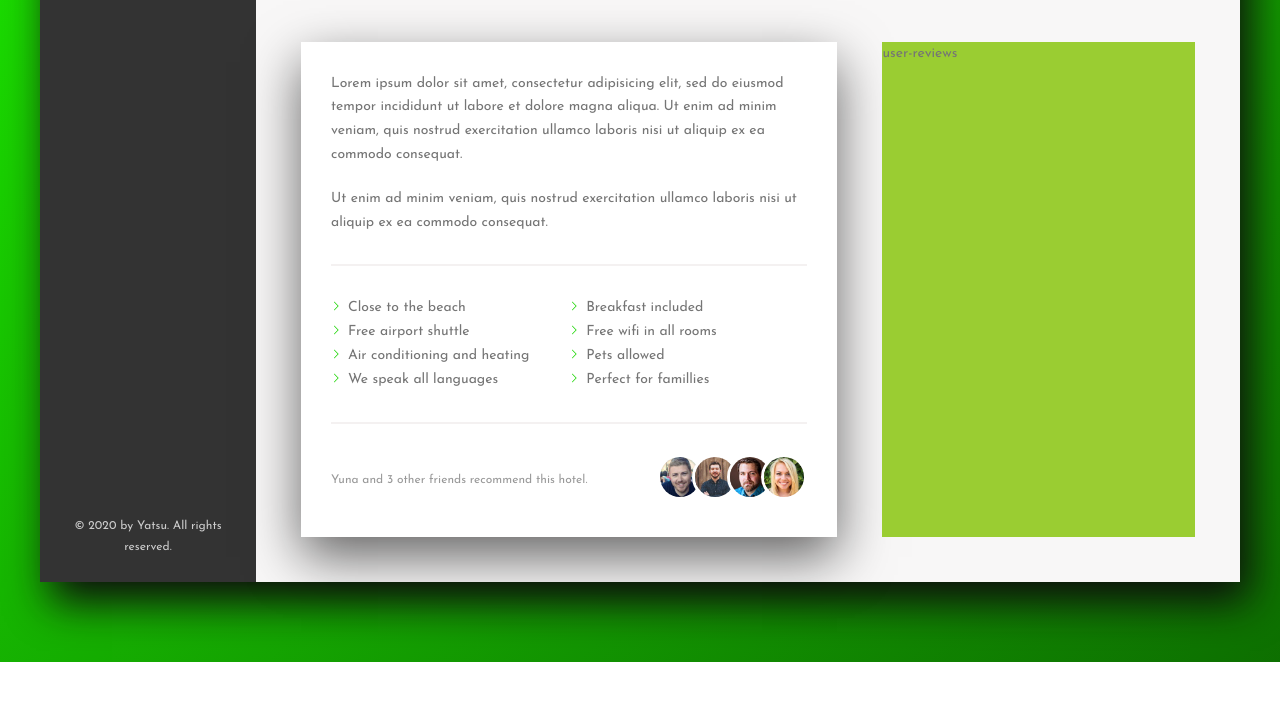
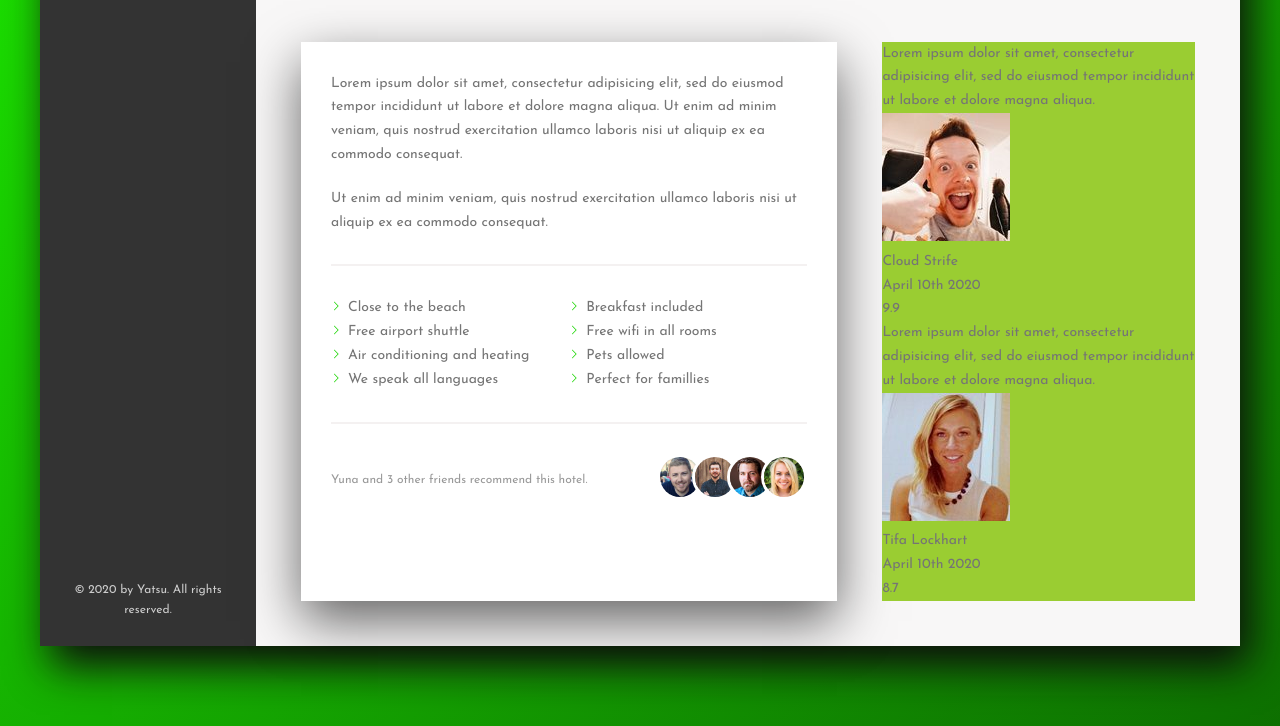
Before and after one commit to jakubfolta/Webpage-Yatsu, a website: page index.html in a window 1280 px wide. Shown: the part 428-1154 px from the top of the page. Before the commit the page ends 1090 px from the top, so only its background shows below. Drawn offline with Linux system fonts and the light colour scheme.

Commit message:
Build review section html layout

```diff
--- a/index.html
+++ b/index.html
@@ -184,7 +184,35 @@
               </div>
 
               <div class="user-reviews">
-                user-reviews
+                <figure class="review">
+                  <blockquote class="review__text">
+                    Lorem ipsum dolor sit amet, consectetur adipisicing elit, sed do eiusmod tempor incididunt ut labore et dolore magna aliqua.
+                  </blockquote>
+
+                  <figcaption class="review__user">
+                    <img src="./src/img/user-1.jpg" alt="User 1" class="review__photo">
+                    <div class="review__user-box">
+                      <p class="review__user-name">Cloud Strife</p>
+                      <p class="review__user-date">April 10th 2020</p>
+                    </div>
+                    <div class="review__rating">9.9</div>
+                  </figcaption>
+                </figure>
+
+                <figure class="review">
+                  <blockquote class="review__text">
+                    Lorem ipsum dolor sit amet, consectetur adipisicing elit, sed do eiusmod tempor incididunt ut labore et dolore magna aliqua.
+                  </blockquote>
+
+                  <figcaption class="review__user">
+                    <img src="./src/img/user-2.jpg" alt="User 2" class="review__photo">
+                    <div class="review__user-box">
+                      <p class="review__user-name">Tifa Lockhart</p>
+                      <p class="review__user-date">April 10th 2020</p>
+                    </div>
+                    <div class="review__rating">8.7</div>
+                  </figcaption>
+                </figure>
               </div>
             </div>
           </main>
```
